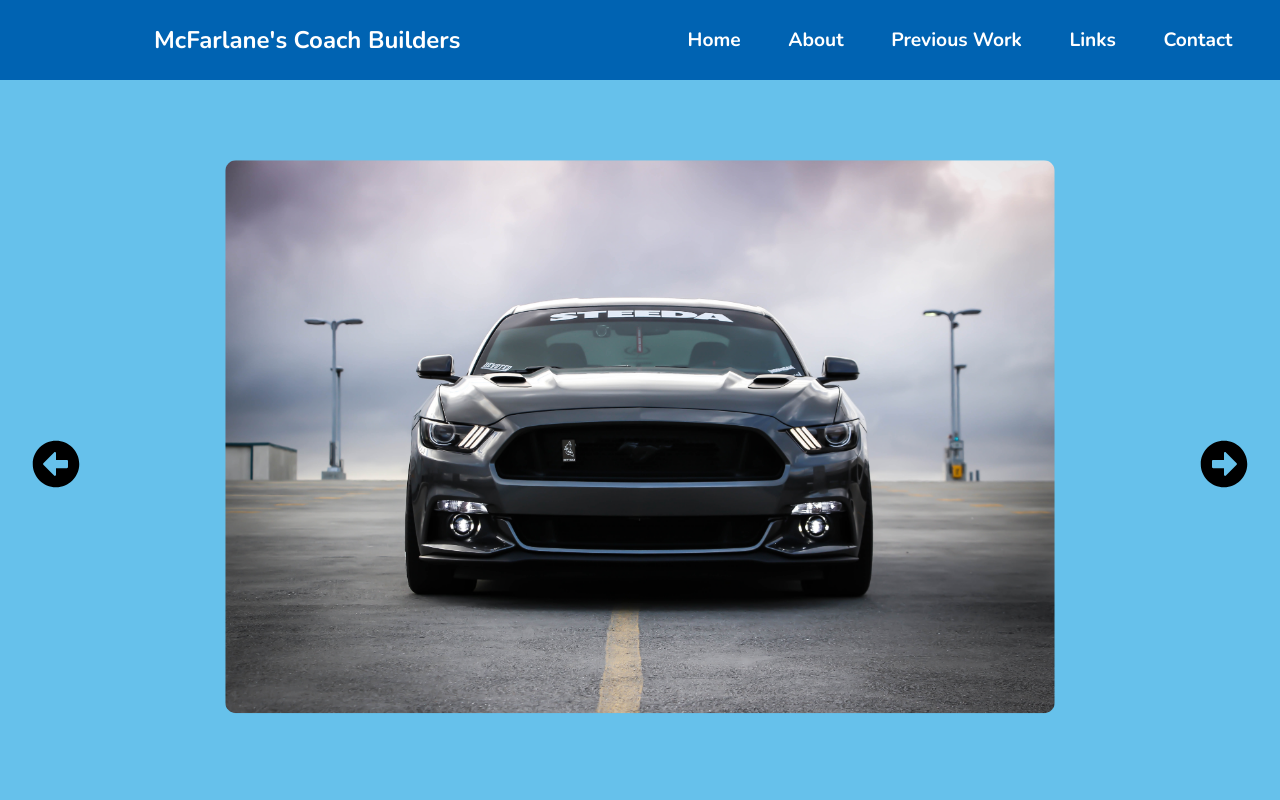
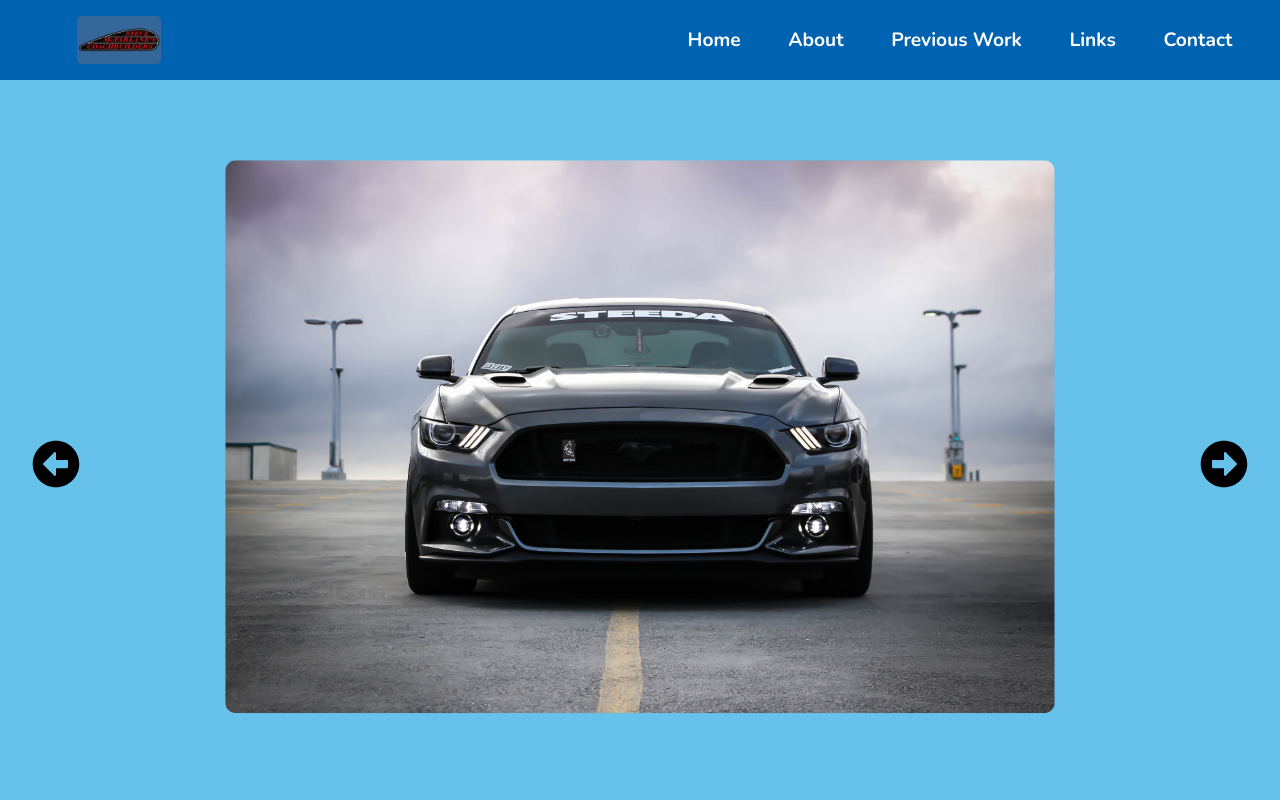
Before and after one commit to Stewie154/mcfarlanes-coach-builders, a React (Create React App) app in the folder mcfarlanes-coach-builders/: page / in a window 1280 px wide. Shown: the top 800 px of the page. Built offline with nearby package versions, Linux system fonts and the light colour scheme.

Commit message:
Logo
Here I've replaced the h1 in the Navbar which read "Steve McFarlane's Coach Builders" with the company logo.

```diff
--- a/mcfarlanes-coach-builders/src/Components/Navbar/Navbar.js
+++ b/mcfarlanes-coach-builders/src/Components/Navbar/Navbar.js
@@ -1,5 +1,6 @@
 import React from 'react'
 import './Styles/_Navbar.scss';
+import logo from '../../Images/Logo.JPG';
 import {GiHamburgerMenu} from 'react-icons/gi';
 import { Link } from 'react-scroll';
 
@@ -7,7 +8,8 @@
     return (
         <div className="navbar-container">
             <div className="logo">
-                <h2>McFarlane's Coach Builders</h2>
+                <img src={logo} alt="Logo" className="logo-picture"/>
+                {/* <h2>McFarlane's Coach Builders</h2> */}
             </div>
             <div className="nav-links-container" style={ isOpen ? {right: "0px"} : {right: "-1000px"} } >
                 <Link to="home" smooth={true} duration={750} offset={-70}>
--- a/mcfarlanes-coach-builders/src/Components/Navbar/Styles/_Navbar.scss
+++ b/mcfarlanes-coach-builders/src/Components/Navbar/Styles/_Navbar.scss
@@ -8,7 +8,7 @@
     position: sticky;
     top: 0;
     width: 100vw;
-    height: 10vh;
+    min-height: 10vh;
     display: flex;
     justify-content: center;
     align-items: center;
@@ -22,22 +22,35 @@
     .logo {
         width: 50%;
         display: flex;
-        justify-content: center;
+        justify-content: flex-start;
+        padding-left: 6vw;
         align-items: center;
 
-        h2 {
-            font-size: 1.5rem;
-            color: #fff;
-            margin-right: 2vw;
-
-            @include mobile {
-                font-size: 1rem;
+        .logo-picture {
+            width: 15%;
+            border-radius: 5px;
+            @include tablet {
+                width: 45%;
 
             }
-            @include tablet {
-                margin-left: 2vw;
+            @include mobile {
+                width: 60%;
             }
         }
+
+        // h2 {
+        //     font-size: 1.5rem;
+        //     color: #fff;
+        //     margin-right: 2vw;
+
+        //     @include mobile {
+        //         font-size: 1rem;
+
+        //     }
+        //     @include tablet {
+        //         margin-left: 2vw;
+        //     }
+        // }
     }
 
     .nav-links-container {
```
Also changed, not shown: mcfarlanes-coach-builders/src/Images/Logo.JPG (added), 1 other file (tests, documents, lock files or other folders).
